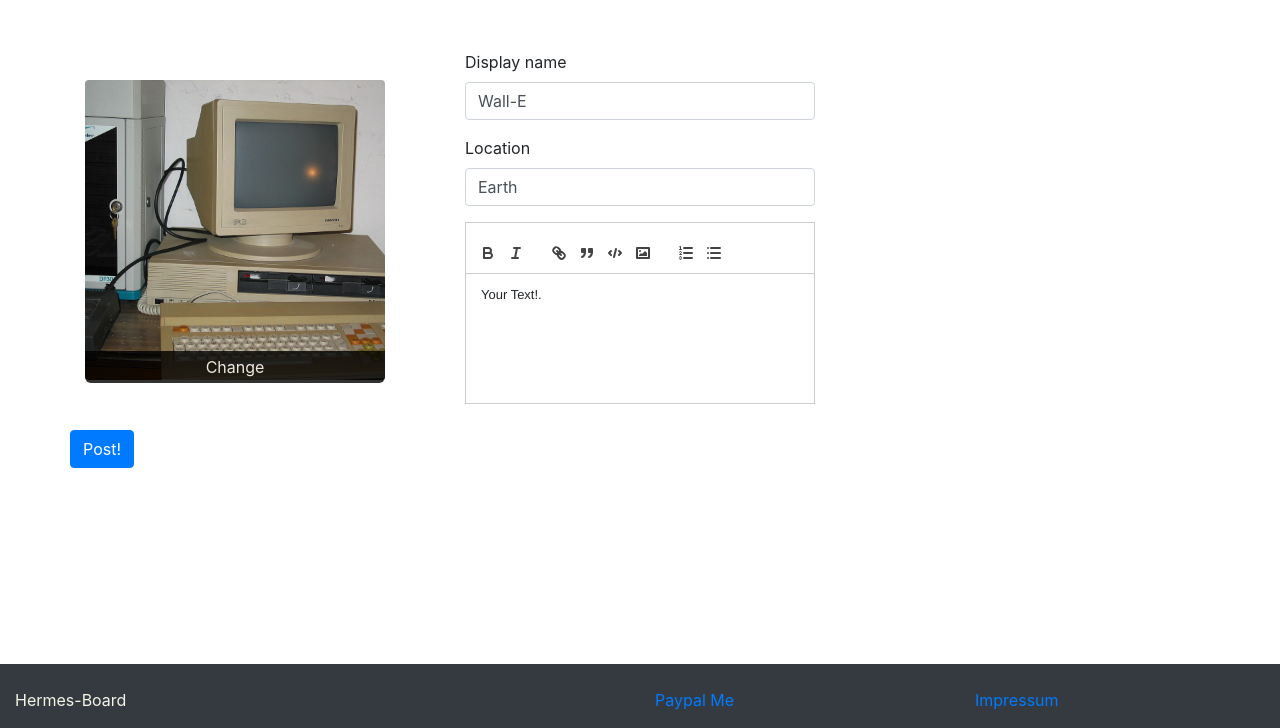
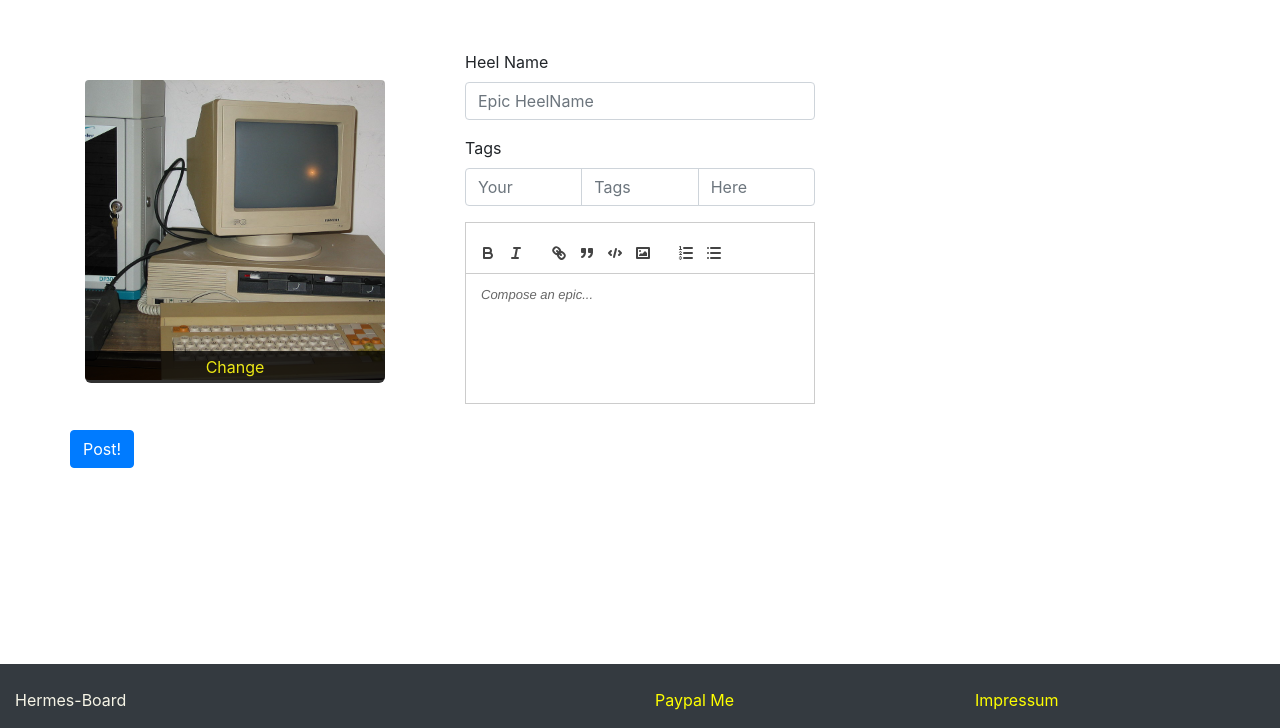
Before and after one commit to heyimsolace/hermes-board, a PHP site: page /postCreation.php in a window 1280 px wide. Shown: the part 72-800 px from the top of the page. Run offline with PHP 8.4, Linux system fonts and the light colour scheme; some libraries are stand-ins or nearby versions.

Commit message:
Post Creation format fix

```diff
--- a/css/style.css
+++ b/css/style.css
@@ -1,6 +1,8 @@
 html {
 
 }
+
+
 
 .header-logo {
     width: 64px;
@@ -51,6 +53,11 @@
 .heel h4 {
     text-shadow: 2px 2px #3c3c3c;
 }
+
+.heel p {
+    text-shadow: 2px 2px #3c3c3c;
+}
+
 .login {
     color: #fddb3a;
 }
@@ -120,9 +127,15 @@
     margin-top: 10px;
 }
 
-a {
+a:link {
     color:yellow;
 }
-ke {
-
+a:visited {
+    color:yellow;
 }
+a:hover {
+    color:yellow;
+}
+a:active {
+    color:yellow;
+}
--- a/postCreation.php
+++ b/postCreation.php
@@ -4,28 +4,34 @@
 ?>
 
 <div class="container postCreation">
-    <form>
+    <form action="/uploader.php">
         <div class="row">
             <div class="col-md-4">
                 <div class="creationImgBox">
-                    <img class="rounded postCreation-img" src="https://hermes-board.tk/img/reference/1200px-Siemens-PC-D.jpg">
+                    <img class="rounded postCreation-img"
+                         src="https://hermes-board.tk/img/reference/1200px-Siemens-PC-D.jpg">
 
                 </div>
                 <a class="change-link" href='#'>Change</a>
             </div>
             <div class="col-md-4">
                 <div class="form-group">
-                    <label for="display_name">Display name</label>
-                    <input class="form-control" name="display_name" type="text" value="Wall-E">
+                    <label for="heelName">Heel Name</label>
+                    <input class="form-control" name="heelName" type="text" placeholder="Epic HeelName">
                 </div>
+
                 <div class="form-group">
-                    <label for="location">Location</label>
-                    <input class="form-control"  name="location" type="text" value="Earth">
+                    <label for="tags">Tags</label>
+                    <div class="input-group">
+                        <input class="form-control" name="heelTag1" type="text" placeholder="Your">
+                        <input class="form-control" name="heelTag2" type="text" placeholder="Tags">
+                        <input class="form-control" name="heelTag3" type="text" placeholder="Here">
+                    </div>
                 </div>
                 <div class="form-group">
                     <input name="about" type="hidden">
                     <div id="editor-container">
-                        <p>Your Text!.</p>
+                        <p></p>
                     </div>
                 </div>
             </div>
@@ -44,7 +50,7 @@
             toolbar: [
                 ['bold', 'italic'],
                 ['link', 'blockquote', 'code-block', 'image'],
-                [{ list: 'ordered' }, { list: 'bullet' }]
+                [{list: 'ordered'}, {list: 'bullet'}]
             ]
         },
         placeholder: 'Compose an epic...',
@@ -52,7 +58,7 @@
     });
 
     var form = document.querySelector('form');
-    form.onsubmit = function() {
+    form.onsubmit = function () {
         // Populate hidden form on submit
         var about = document.querySelector('input[name=about]');
         about.value = JSON.stringify(quill.getContents());
@@ -66,6 +72,5 @@
 </script>
 
 
-
 <?php
 include __DIR__ . '/templates/page_footer.php'; ?>
```
